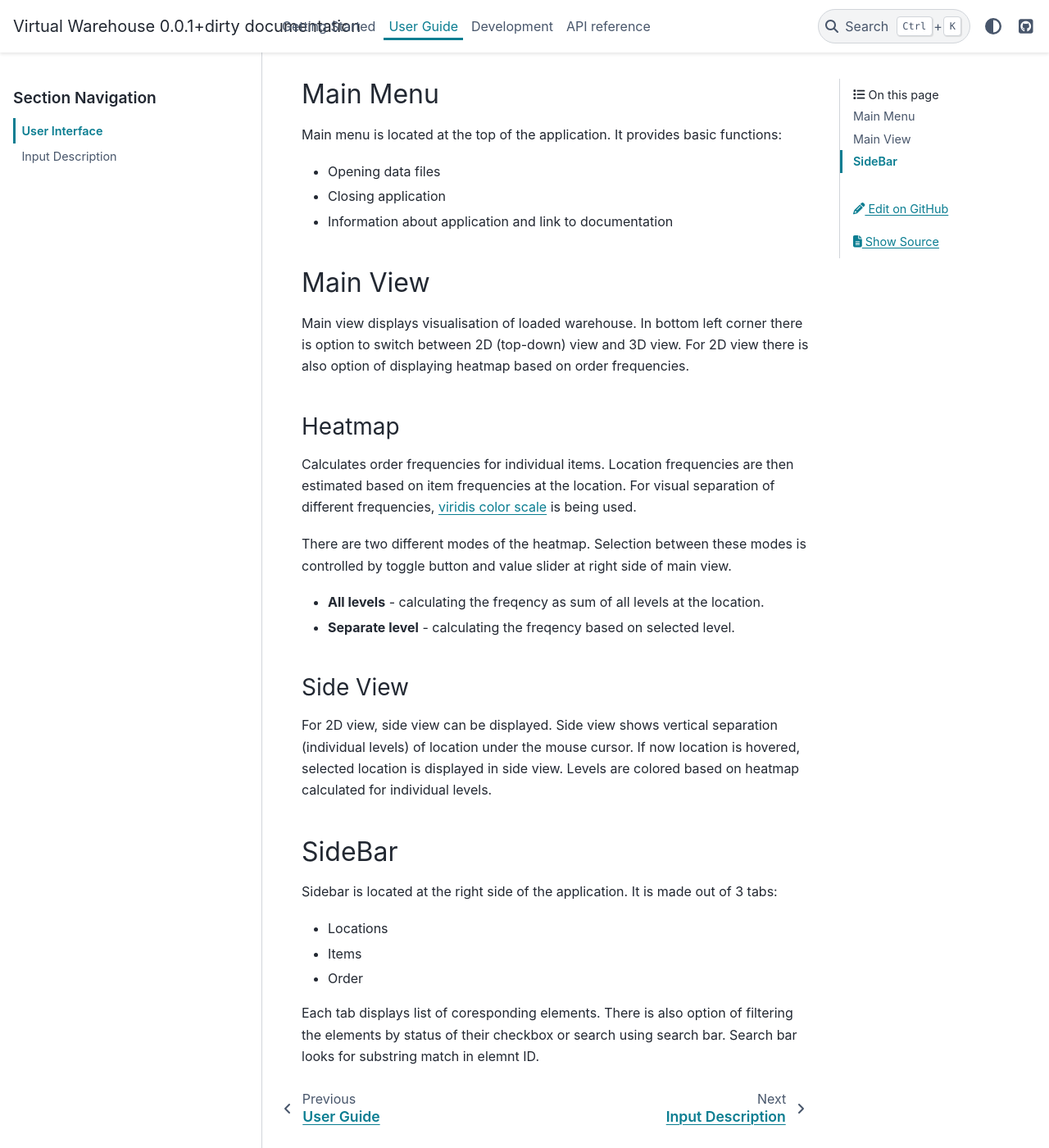
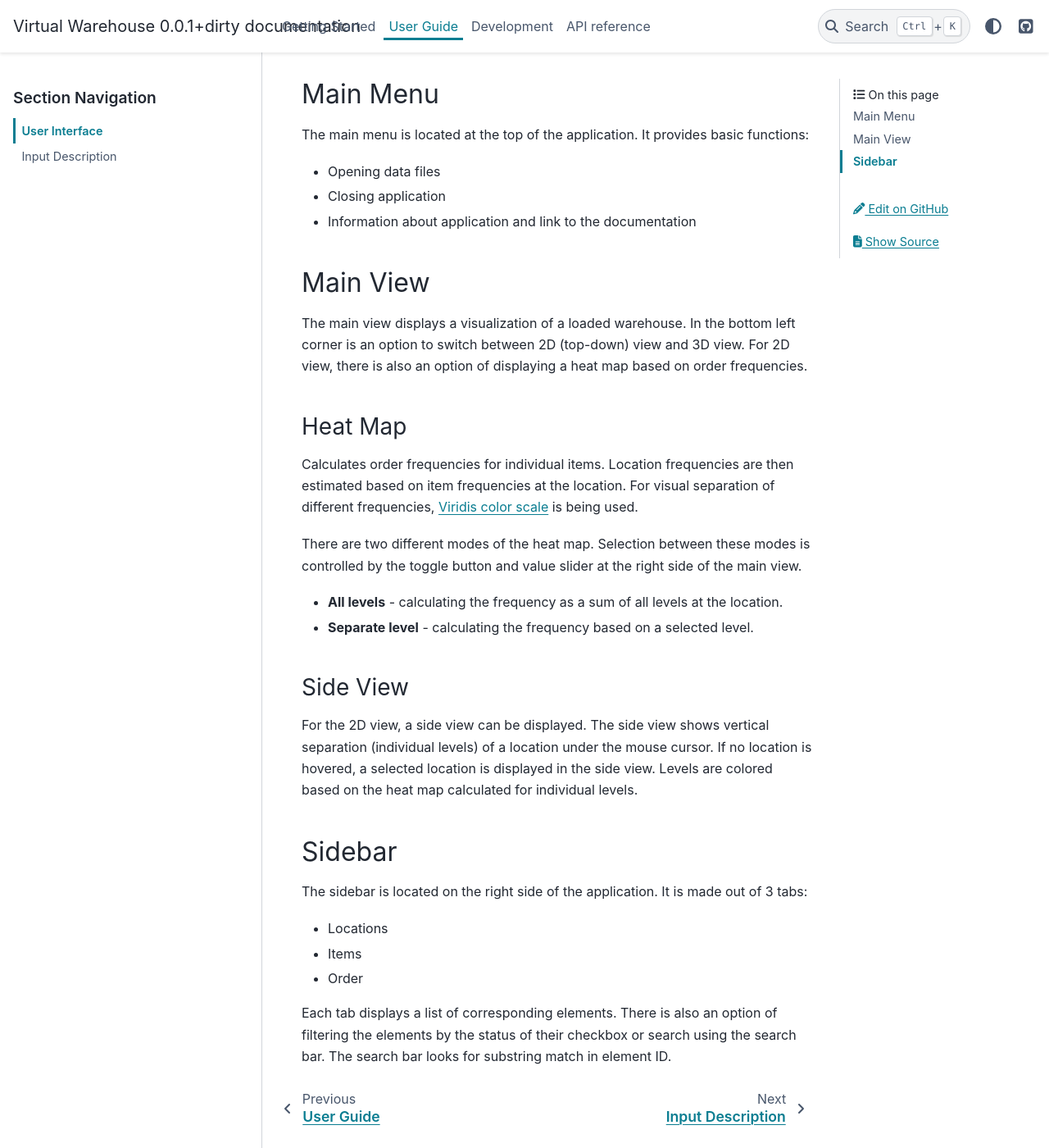
Before and after one commit to Breta01/virtual-warehouse, a Sphinx documentation site: the page built from docs/source/user_guide/user_interface.rst, in a window 1280 px wide and 1400 px high, scrolled down 575 px. Shown: the whole window at 82% size. Built offline with Sphinx 7.4.7 and the PyData theme 0.15.4, drawn with Linux system fonts in a browser that asks for light colours; some of the changed text lies outside the part shown.

Commit message:
Documentation - fix spelling errors

```diff
--- a/docs/source/user_guide/user_interface.rst
+++ b/docs/source/user_guide/user_interface.rst
@@ -5,51 +5,51 @@
 User Interface
 ==============
 
-This is description of individual UI components and theirs usage.
+This is a description of individual UI components and their usage.
 
 .. figure:: /_static/ui.png
 
-   Application screenshot (heatmap view)
+   Application screenshot (heat map view)
 
 
 Main Menu
 =========
 
-Main menu is located at the top of the application. It provides basic functions:
+The main menu is located at the top of the application. It provides basic functions:
 
 - Opening data files
 - Closing application
-- Information about application and link to documentation
+- Information about application and link to the documentation
 
 
 Main View
 =========
 
-Main view displays visualisation of loaded warehouse. In bottom left corner there is option to switch between 2D (top-down) view and 3D view. For 2D view there is also option of displaying heatmap based on order frequencies.
+The main view displays a visualization of a loaded warehouse. In the bottom left corner is an option to switch between 2D (top-down) view and 3D view. For 2D view, there is also an option of displaying a heat map based on order frequencies.
 
-Heatmap
--------
+Heat Map
+--------
 
-Calculates order frequencies for individual items. Location frequencies are then estimated based on item frequencies at the location. For visual separation of different frequencies, `viridis color scale <https://cran.r-project.org/web/packages/viridis/vignettes/intro-to-viridis.html>`_ is being used.
+Calculates order frequencies for individual items. Location frequencies are then estimated based on item frequencies at the location. For visual separation of different frequencies, `Viridis color scale <https://cran.r-project.org/web/packages/viridis/vignettes/intro-to-viridis.html>`_ is being used.
 
-There are two different modes of the heatmap. Selection between these modes is controlled by toggle button and value slider at right side of main view.
+There are two different modes of the heat map. Selection between these modes is controlled by the toggle button and value slider at the right side of the main view.
 
-- **All levels** - calculating the freqency as sum of all levels at the location.
-- **Separate level** - calculating the freqency based on selected level.
+- **All levels** - calculating the frequency as a sum of all levels at the location.
+- **Separate level** - calculating the frequency based on a selected level.
 
 Side View
 ---------
 
-For 2D view, side view can be displayed. Side view shows vertical separation (individual levels) of location under the mouse cursor. If now location is hovered, selected location is displayed in side view. Levels are colored based on heatmap calculated for individual levels.
+For the 2D view, a side view can be displayed. The side view shows vertical separation (individual levels) of a location under the mouse cursor. If no location is hovered, a selected location is displayed in the side view. Levels are colored based on the heat map calculated for individual levels.
 
 
-SideBar
+Sidebar
 ========
 
-Sidebar is located at the right side of the application. It is made out of 3 tabs:
+The sidebar is located on the right side of the application. It is made out of 3 tabs:
 
 - Locations
 - Items
 - Order
 
-Each tab displays list of coresponding elements. There is also option of filtering the elements by status of their checkbox or search using search bar. Search bar looks for substring match in elemnt ID.
+Each tab displays a list of corresponding elements. There is also an option of filtering the elements by the status of their checkbox or search using the search bar. The search bar looks for substring match in element ID.
```
Also changed, not shown: docs/source/getting_started/index.rst (+11 -19 lines).
